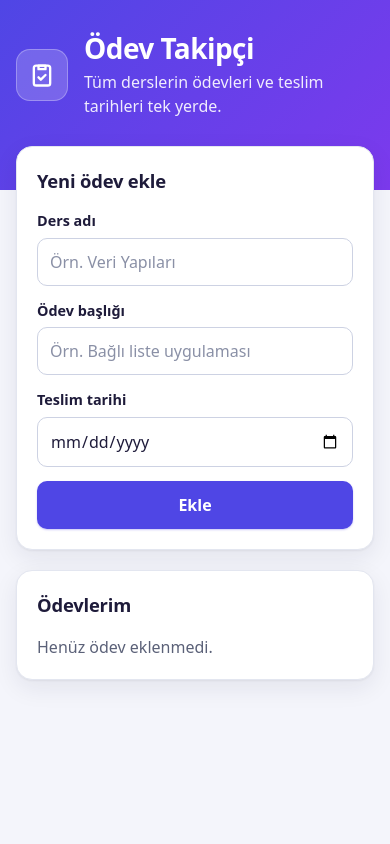
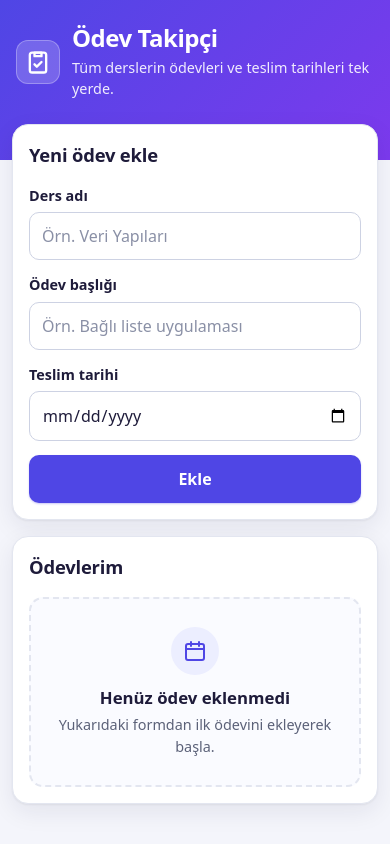
Before and after one commit to summitman001/odev-takipci, a plain HTML site: page index.html in a window 390 px wide. Drawn offline with Linux system fonts and the light colour scheme.

Commit message:
Boş durum mesajı ve dar ekran düzeni eklendi

```diff
--- a/index.html
+++ b/index.html
@@ -51,7 +51,16 @@
 
     <section class="kart" aria-labelledby="liste-baslik">
       <h2 id="liste-baslik">Ödevlerim</h2>
-      <p id="bos-mesaj" class="bos-mesaj">Henüz ödev eklenmedi.</p>
+      <div id="bos-mesaj" class="bos-mesaj">
+        <div class="bos-ikon" aria-hidden="true">
+          <svg viewBox="0 0 24 24" width="24" height="24" fill="none" stroke="currentColor" stroke-width="2" stroke-linecap="round" stroke-linejoin="round">
+            <rect x="3" y="5" width="18" height="16" rx="2"></rect>
+            <path d="M16 3v4M8 3v4M3 10h18"></path>
+          </svg>
+        </div>
+        <p class="bos-baslik">Henüz ödev eklenmedi</p>
+        <p class="bos-ipucu">Yukarıdaki formdan ilk ödevini ekleyerek başla.</p>
+      </div>
       <ul id="odev-listesi" class="odev-listesi"></ul>
     </section>
   </main>
--- a/style.css
+++ b/style.css
@@ -183,9 +183,41 @@ input.hatali:focus {
 }
 
 /* Liste */
+/* Boş durum */
 .bos-mesaj {
+  display: flex;
+  flex-direction: column;
+  align-items: center;
+  gap: 4px;
+  padding: 28px 16px;
+  border: 2px dashed var(--cizgi);
+  border-radius: 14px;
+  background: #fafbff;
+  color: var(--yazi-soluk);
+  text-align: center;
+}
+
+.bos-ikon {
+  display: grid;
+  place-items: center;
+  width: 48px;
+  height: 48px;
+  margin-bottom: 6px;
+  border-radius: 50%;
+  background: #eceeff;
+  color: var(--vurgu);
+}
+
+.bos-baslik {
   margin: 0;
-  color: var(--yazi-soluk);
+  color: var(--yazi);
+  font-size: 1.05rem;
+  font-weight: 600;
+}
+
+.bos-ipucu {
+  margin: 0;
+  font-size: 0.9rem;
 }
 
 .bos-mesaj[hidden] {
@@ -323,3 +355,56 @@ input.hatali:focus {
     min-width: 140px;
   }
 }
+
+/* Dar ekranlar (375px ve altı dahil) */
+@media (max-width: 480px) {
+  .baslik {
+    padding: 24px 16px 60px;
+  }
+
+  .baslik-icerik {
+    gap: 12px;
+  }
+
+  .baslik-ikon {
+    width: 44px;
+    height: 44px;
+    border-radius: 12px;
+  }
+
+  .baslik h1 {
+    font-size: 1.5rem;
+  }
+
+  .baslik p {
+    font-size: 0.9rem;
+  }
+
+  main {
+    margin-top: -36px;
+    padding: 0 12px 32px;
+  }
+
+  .kart {
+    padding: 16px;
+    margin-bottom: 16px;
+  }
+
+  .odev {
+    padding: 12px 12px 12px 18px;
+  }
+}
+
+/* Hareketi azaltmayı tercih edenler için geçişleri kapat */
+@media (prefers-reduced-motion: reduce) {
+  *,
+  *::before,
+  *::after {
+    transition: none !important;
+  }
+
+  .buton:hover,
+  .odev:hover {
+    transform: none;
+  }
+}
```
